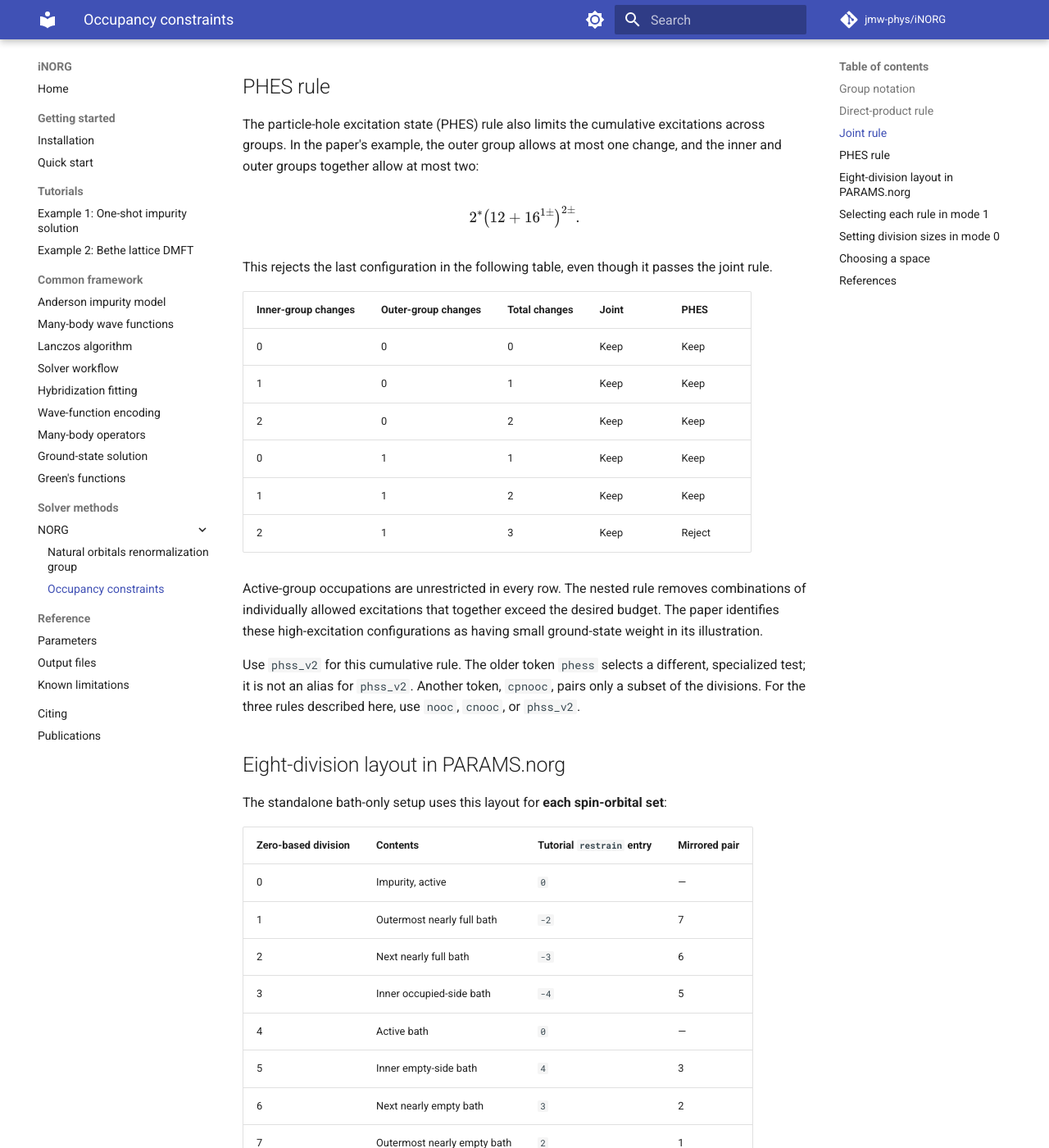
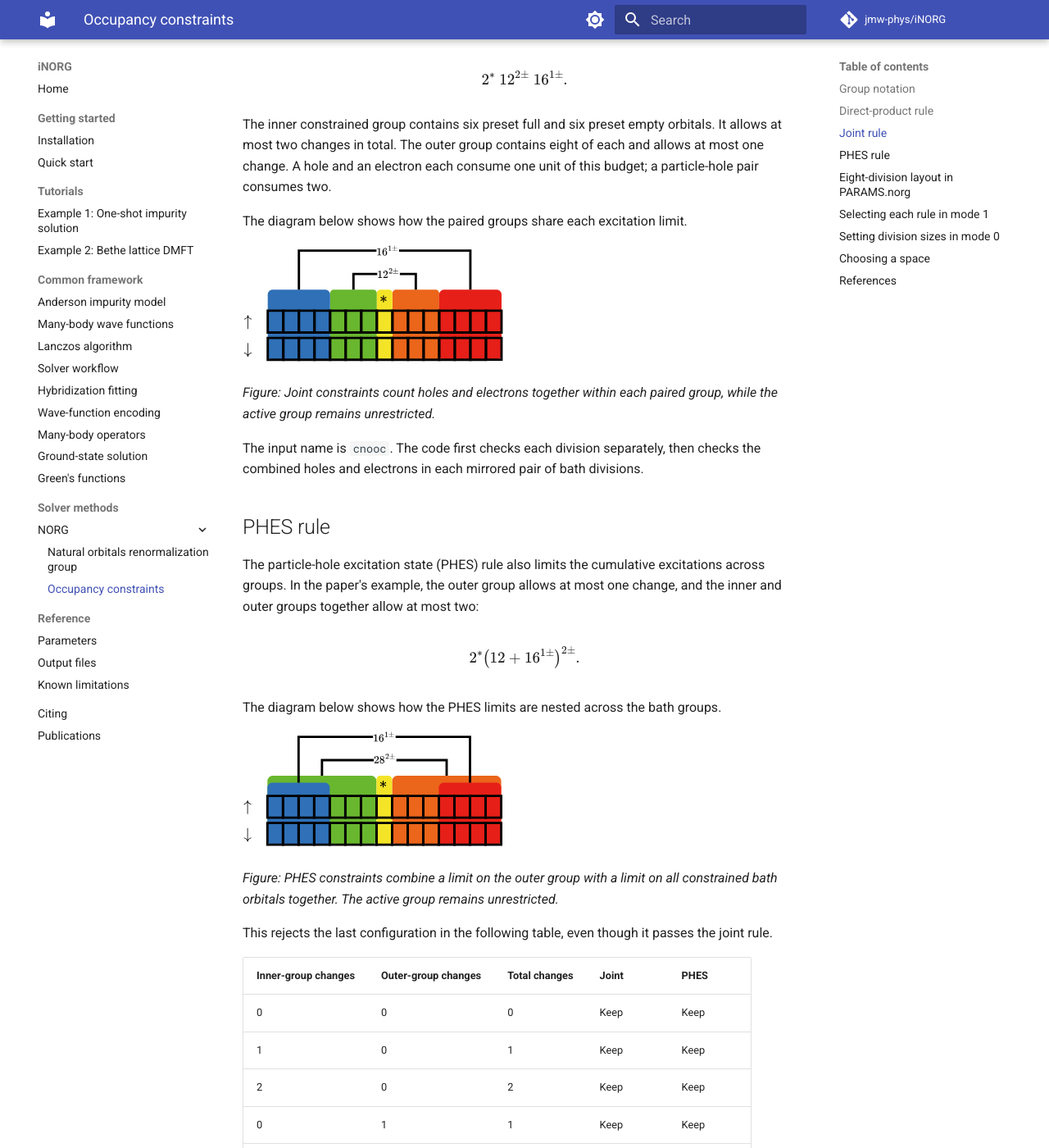
Before and after one commit to jmw-phys/iNORG, an MkDocs documentation site: the page built from docs/implementation/nooc.md, in a window 1280 px wide and 1400 px high, scrolled down 1613 px. Shown: the whole window at 82% size. Built offline with MkDocs 1.6.1 and Material for MkDocs 9.7.7, drawn with Linux system fonts in a browser that asks for light colours; comment, search, counter and statistics services are not loaded; some of the changed text lies outside the part shown.

Commit message:
docs: add the figures of the iNORG paper to the implementation pages

```diff
--- a/docs/implementation/nooc.md
+++ b/docs/implementation/nooc.md
@@ -27,6 +27,12 @@ $$
 
 The groups contain nearly full, moderately full, active, moderately empty, and nearly empty orbitals. Each group has its own constraint. Their direct product, together with the active impurity space, gives the retained space before imposing the fixed particle counts. The split into five bath groups is an example, not a requirement of the direct-product rule.
 
+The diagram below shows these independent bath groups.
+
+![Direct-product NOOC groups with separate hole and electron limits around an active group](img/nooc-1.svg){ style="background-color: white;" }
+
+*Figure: Direct-product constraints limit holes and electrons separately in each bath group, while the active group remains unrestricted.*
+
 The corresponding algorithm name in the input is `nooc`. It performs the individual division checks without adding a joint excitation limit.
 
 <!-- iNORG paper: Direct product constraint rule, inorg.tex:423. src/nocspace.cpp:296; src/nocspace.cpp:297. -->
@@ -47,6 +53,12 @@ $$
 
 The inner constrained group contains six preset full and six preset empty orbitals. It allows at most two changes in total. The outer group contains eight of each and allows at most one change. A hole and an electron each consume one unit of this budget; a particle-hole pair consumes two.
 
+The diagram below shows how the paired groups share each excitation limit.
+
+![Joint NOOC groups pairing preset full and empty orbitals under shared excitation limits](img/nooc-2.svg){ style="background-color: white;" }
+
+*Figure: Joint constraints count holes and electrons together within each paired group, while the active group remains unrestricted.*
+
 The input name is `cnooc`. The code first checks each division separately, then checks the combined holes and electrons in each mirrored pair of bath divisions.
 
 <!-- iNORG paper: Joint constraint rule, inorg.tex:444. src/nocspace.cpp:79; src/nocspace.cpp:299. -->
@@ -58,6 +70,12 @@ The particle-hole excitation state (PHES) rule also limits the cumulative excita
 $$
 2^*\left(12+16^{1\pm}\right)^{2\pm}.
 $$
+
+The diagram below shows how the PHES limits are nested across the bath groups.
+
+![PHES constraints nesting an outer-group excitation limit within a cumulative bath excitation limit](img/nooc-3.svg){ style="background-color: white;" }
+
+*Figure: PHES constraints combine a limit on the outer group with a limit on all constrained bath orbitals together. The active group remains unrestricted.*
 
 This rejects the last configuration in the following table, even though it passes the joint rule.
 
```
Also changed, not shown: docs/implementation/hybridization-fitting.md (+5 -1 lines), docs/implementation/workflow.md (+18 -4 lines), docs/implementation/img/bathfit.svg (added), docs/implementation/img/flowchart.svg (added), docs/implementation/img/nooc-1.svg (added), docs/implementation/img/nooc-2.svg (added), docs/implementation/img/nooc-3.svg (added), docs/implementation/img/structure.svg (added).
